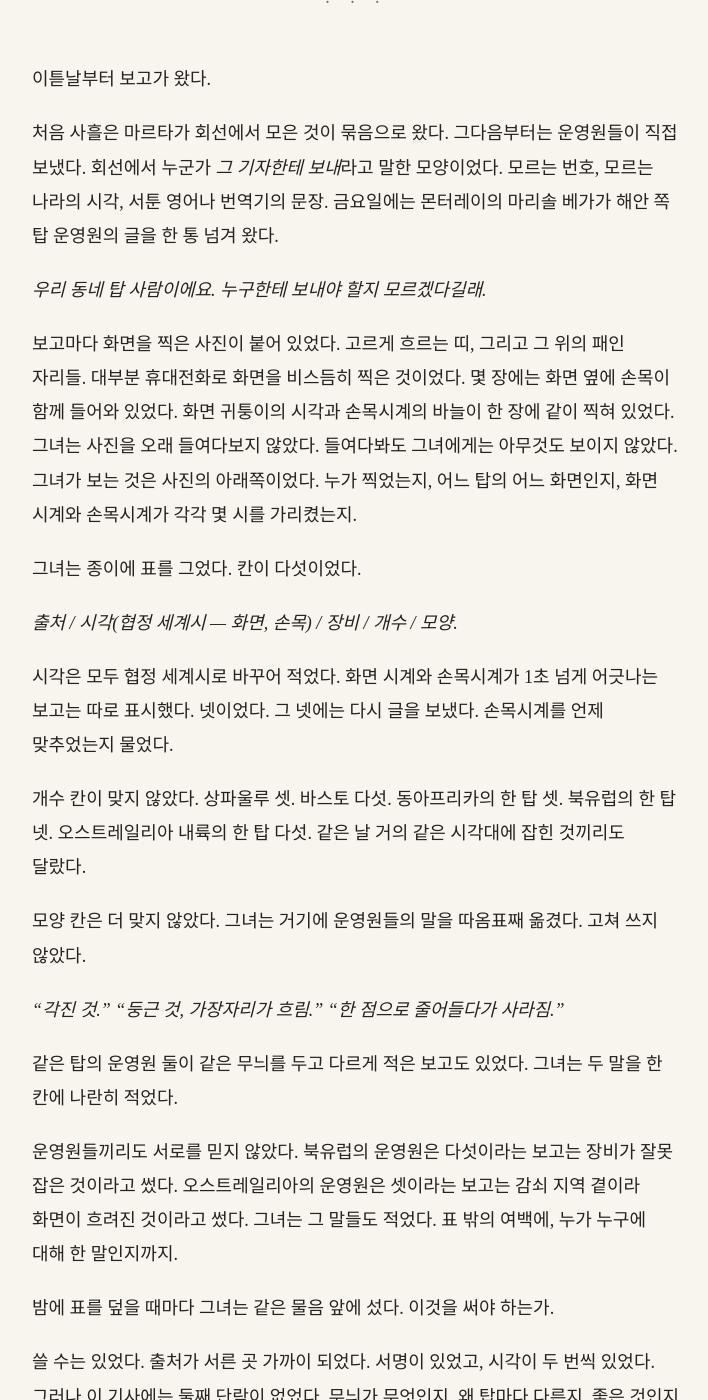
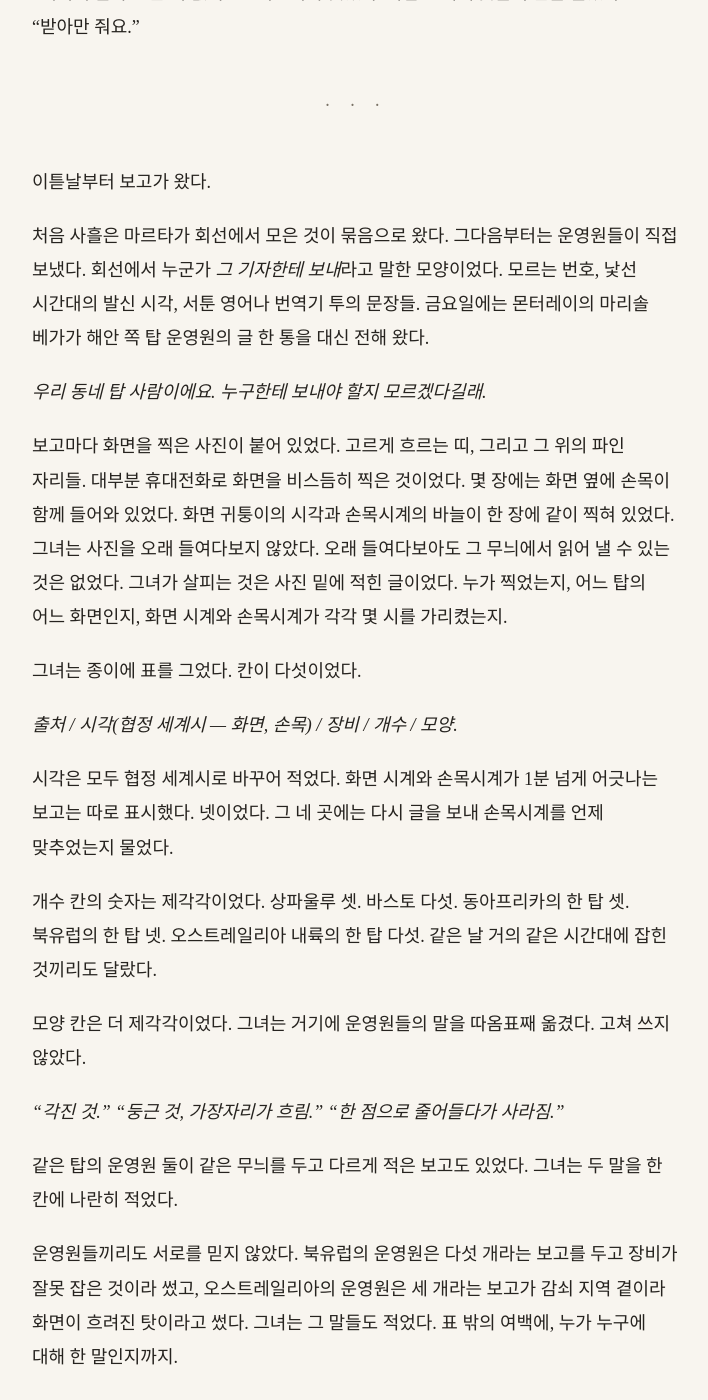
Before and after one commit to kangkkang/writer_s1_public, a Jekyll site: the page built from vol2/085.md, in a window 1280 px wide and 1400 px high, scrolled down 4141 px. Shown: the whole window, without its empty margins (284-992 px from the left). Built offline with Jekyll 4.4.1, drawn with Linux system fonts in a browser that asks for light colours; our own code applies the rules of GitHub Pages for plain Markdown files; some of the changed text lies outside the part shown.

Commit message:
Update from https://github.com/kangkkang/writer_s1/commit/4e8c0ec19b1183ec54e06cc746989aadc0db55f2

```diff
--- a/vol2/085.md
+++ b/vol2/085.md
@@ -1,18 +1,18 @@
 # 85. 이름 없는 간섭
 
-9월 6일 화요일 아침, 클레망스가 내려간 주차장 지하 2층의 달걀 칸 앞에 줄이 서 있었다.
+9월 6일 화요일 아침, 클레망스가 주차장 지하 2층으로 내려갔을 때 달걀 칸 앞에는 줄이 서 있었다.
 
-기둥 사이의 분필 칸들은 석 달 전보다 늘어 있었다. 감자와 꿀과 직접 구운 빵 사이에 이제는 양초와 건전지와 손으로 기운 옷이 놓였다. 천장의 형광등은 반쯤만 켜져 있었다. 나머지는 누가 빼 간 자리였다. 사람들은 칸마다 작은 등을 하나씩 세워 두고 장사를 했다.
+기둥 사이의 분필 칸들은 석 달 전보다 늘어 있었다. 감자와 꿀과 직접 구운 빵 사이에 이제는 양초와 건전지와 손으로 기운 옷이 놓였다. 천장의 형광등은 반쯤만 켜져 있었다. 나머지 자리는 누군가 형광등을 빼 가 비어 있었다. 사람들은 칸마다 작은 등을 하나씩 세워 두고 장사를 했다.
 
 그녀는 달걀 여섯 개를 골랐다. 파는 여자가 종이 상자에 달걀을 하나씩 넣으며 셌다. 넷까지 셌을 때 옆 칸에서 누군가 말했다.
 
 "9시예요."
 
-옛 물건을 늘어놓는 탁자의 주인이 라디오의 손잡이를 감기 시작했다. 손잡이가 돌 때마다 안에서 작은 톱니가 갈리는 소리가 났다. 일흔쯤의 남자였다. 탁자 위에는 늘 있던 것들이 있었다. 낡은 탁상시계, 구리 냄비, 손으로 감는 라디오. 탁자 끝에 늘 엉켜 있던 전선 뭉치는 보이지 않았다.
+옛 물건을 파는 일흔쯤 된 탁자 주인이 손으로 감는 라디오를 집어 들고 손잡이를 돌리기 시작했다. 손잡이가 돌 때마다 안에서 작은 톱니가 갈리는 소리가 났다. 탁자 위에는 낡은 탁상시계와 구리 냄비가 늘 있던 자리에 놓여 있었지만, 탁자 끝에 늘 엉켜 있던 전선 뭉치는 보이지 않았다.
 
-지하 2층에서는 전화가 잘 잡히지 않았다. 프롬도 그랬다. 그래서 사람들이 탁자 쪽으로 모여들었다. 달걀 칸의 여자가 상자를 든 채 왔다. 빵 칸의 남자가 앞치마에 손을 닦으며 왔다. 아이를 업은 여자가 왔다. 아무도 서로를 보지 않았다. 모두 작은 검은 상자를 보았다.
+지하 2층에서는 통신 신호가 잘 잡히지 않았다. 프롬도 마찬가지였다. 그래서 사람들이 탁자 쪽으로 모여들었다. 달걀 칸의 여자가 나머지 두 알을 마저 담은 상자를 그녀에게 건네고는 함께 다가왔다. 빵 칸의 남자가 앞치마에 손을 닦으며 왔다. 아이를 업은 여자가 왔다. 아무도 서로를 보지 않았다. 모두 작은 검은 상자를 보았다.
 
-잡음 사이로 먼저 헤들룬드의 목소리가 나왔다. 그녀는 그 목소리를 5년 동안 회의실에서 들었다. 짧았다. 오늘의 발표는 과학자들과 각국 정부가 함께 한다는 것, 숫자는 하나만 말한다는 것.
+잡음 사이로 먼저 헤들룬드의 목소리가 나왔다. 그녀는 그 목소리를 5년 동안 회의실에서 들었다. 인사말은 짧았다. 오늘의 발표는 과학자들과 각국 정부가 함께 한다는 것, 숫자는 하나만 말한다는 것.
 
 그다음이 그의 목소리였다.
 
@@ -48,17 +48,17 @@
 
 *실었어요. 과장 말이 같았어요.*
 
-7월에 보낸 냉각 병동의 기사였다. 그녀는 《미드라인》의 웹판에서 자기 기사를 찾았다. 셋째 단락의 이름 셋이 그대로 있었다. 그녀는 창을 닫았다.
+7월에 보낸 냉각 병동의 기사였다. 그녀는 《미드라인》의 웹판에서 자기 기사를 찾았다. 셋째 단락에 적은 이름 둘이 그대로 실려 있었다. 그녀는 창을 닫았다.
 
-목요일에 관리인이 문 밑으로 종이를 넣었다. 계약이 이달 말에 끝난다고 했다. 석 달짜리를 두 번 이었다. 그녀는 다음 달 치만 다시 냈다.
+목요일에 관리인이 문 밑으로 종이를 넣었다. 계약이 이달 말에 끝난다고 했다. 석 달짜리 단기 계약이 끝나는 달이었다. 이번에는 다음 달 치만 다시 냈다.
 
 ---
 
 9월 13일 화요일 밤, 마르타에게서 전화가 왔다.
 
-밤 10시가 넘어 있었다. 마르타의 뒤에서 바람 소리가 났다. 터빈의 낮은 웅웅거림도 났다.
+밤 10시가 넘어 있었다. 수화기 너머로 바람 소리와 함께 터빈이 낮게 웅웅거리는 소리가 들려왔다.
 
-"회선에서 이상한 얘기가 돌아요." 마르타가 말했다. "상파울루 남쪽 능선의 탑 아시죠. 거기 운영원이 사흘 전에 계측 화면에 처음 보는 무늬가 잡혔대요. 운영 본부에 올렸더니 '장비 점검 바람' 한 줄 왔대요. 그게 다예요."
+"회선에서 이상한 얘기가 돌아요." 마르타가 말했다. "상파울루 남쪽 능선의 탑 아시죠? 거기 운영원 말로는 사흘 전 계측 화면에 처음 보는 무늬가 잡혔대요. 운영 본부에 올렸더니 '장비 점검 바람' 딱 한 줄 왔대요. 그게 다예요."
 
 "무늬요?"
 
@@ -70,13 +70,13 @@
 
 그녀가 무언가를 물으려 하자 마르타가 먼저 말했다.
 
-"앵커는 아니에요. 앵커면 각이 지잖아요. 이건 각이 없어요. 그냥 패여요. 엄지로 찰흙을 누른 자리 같아요."
+"앵커는 아니에요. 앵커면 각이 지잖아요. 이건 각이 없어요. 그냥 움푹 파여요. 엄지로 찰흙을 누른 자리 같아요."
 
 그녀는 탁자 위의 종이를 끌어당겼다. 연필을 찾았다.
 
 "왜 저한테 전화했어요?"
 
-"본부에 올리면 한 줄 와요. 기자님은 성까지 물었잖아요." 마르타가 말했다. "누가 받아 적어 두기라도 해야 할 것 같아서요. 이게 뭔지 몰라도요."
+마르타가 말했다. "본부에 올려 봐야 한 줄짜리 답만 와요. 기자님은 제 성까지 물어보셨잖아요. 이게 뭔지 몰라도 누가 받아 적어 두기라도 해야 할 것 같아서요."
 
 "사진 있어요?"
 
@@ -86,7 +86,7 @@
 
 전화 저쪽이 잠깐 조용했다. 바람 소리만 났다.
 
-"손목시계요. 태엽이에요." 마르타가 말했다. "작년 여름에 그 박자 일 터지고 나서 운영원들이 다들 하나씩 찼어요. 화면 시계를 못 믿겠어서요. 기자님이 쓴 기사 때문이에요."
+마르타가 대답했다. "태엽 손목시계요. 작년 여름에 시계 박자 어긋난 일 터지고 나서 운영원들이 다들 하나씩 찼어요. 화면 시계를 못 믿겠어서요. 기자님이 쓴 기사 때문이에요."
 
 "그 시계로도 적어 주세요. 무늬가 생긴 시각이랑 없어진 시각. 둘 다요."
 
@@ -100,31 +100,31 @@
 
 이튿날부터 보고가 왔다.
 
-처음 사흘은 마르타가 회선에서 모은 것이 묶음으로 왔다. 그다음부터는 운영원들이 직접 보냈다. 회선에서 누군가 *그 기자한테 보내*라고 말한 모양이었다. 모르는 번호, 모르는 나라의 시각, 서툰 영어나 번역기의 문장. 금요일에는 몬터레이의 마리솔 베가가 해안 쪽 탑 운영원의 글을 한 통 넘겨 왔다.
+처음 사흘은 마르타가 회선에서 모은 것이 묶음으로 왔다. 그다음부터는 운영원들이 직접 보냈다. 회선에서 누군가 *그 기자한테 보내*라고 말한 모양이었다. 모르는 번호, 낯선 시간대의 발신 시각, 서툰 영어나 번역기 투의 문장들. 금요일에는 몬터레이의 마리솔 베가가 해안 쪽 탑 운영원의 글 한 통을 대신 전해 왔다.
 
 *우리 동네 탑 사람이에요. 누구한테 보내야 할지 모르겠다길래.*
 
-보고마다 화면을 찍은 사진이 붙어 있었다. 고르게 흐르는 띠, 그리고 그 위의 패인 자리들. 대부분 휴대전화로 화면을 비스듬히 찍은 것이었다. 몇 장에는 화면 옆에 손목이 함께 들어와 있었다. 화면 귀퉁이의 시각과 손목시계의 바늘이 한 장에 같이 찍혀 있었다. 그녀는 사진을 오래 들여다보지 않았다. 들여다봐도 그녀에게는 아무것도 보이지 않았다. 그녀가 보는 것은 사진의 아래쪽이었다. 누가 찍었는지, 어느 탑의 어느 화면인지, 화면 시계와 손목시계가 각각 몇 시를 가리켰는지.
+보고마다 화면을 찍은 사진이 붙어 있었다. 고르게 흐르는 띠, 그리고 그 위의 파인 자리들. 대부분 휴대전화로 화면을 비스듬히 찍은 것이었다. 몇 장에는 화면 옆에 손목이 함께 들어와 있었다. 화면 귀퉁이의 시각과 손목시계의 바늘이 한 장에 같이 찍혀 있었다. 그녀는 사진을 오래 들여다보지 않았다. 오래 들여다보아도 그 무늬에서 읽어 낼 수 있는 것은 없었다. 그녀가 살피는 것은 사진 밑에 적힌 글이었다. 누가 찍었는지, 어느 탑의 어느 화면인지, 화면 시계와 손목시계가 각각 몇 시를 가리켰는지.
 
 그녀는 종이에 표를 그었다. 칸이 다섯이었다.
 
 *출처 / 시각(협정 세계시 — 화면, 손목) / 장비 / 개수 / 모양.*
 
-시각은 모두 협정 세계시로 바꾸어 적었다. 화면 시계와 손목시계가 1초 넘게 어긋나는 보고는 따로 표시했다. 넷이었다. 그 넷에는 다시 글을 보냈다. 손목시계를 언제 맞추었는지 물었다.
+시각은 모두 협정 세계시로 바꾸어 적었다. 화면 시계와 손목시계가 1분 넘게 어긋나는 보고는 따로 표시했다. 넷이었다. 그 네 곳에는 다시 글을 보내 손목시계를 언제 맞추었는지 물었다.
 
-개수 칸이 맞지 않았다. 상파울루 셋. 바스토 다섯. 동아프리카의 한 탑 셋. 북유럽의 한 탑 넷. 오스트레일리아 내륙의 한 탑 다섯. 같은 날 거의 같은 시각대에 잡힌 것끼리도 달랐다.
+개수 칸의 숫자는 제각각이었다. 상파울루 셋. 바스토 다섯. 동아프리카의 한 탑 셋. 북유럽의 한 탑 넷. 오스트레일리아 내륙의 한 탑 다섯. 같은 날 거의 같은 시간대에 잡힌 것끼리도 달랐다.
 
-모양 칸은 더 맞지 않았다. 그녀는 거기에 운영원들의 말을 따옴표째 옮겼다. 고쳐 쓰지 않았다.
+모양 칸은 더 제각각이었다. 그녀는 거기에 운영원들의 말을 따옴표째 옮겼다. 고쳐 쓰지 않았다.
 
 *"각진 것."* *"둥근 것, 가장자리가 흐림."* *"한 점으로 줄어들다가 사라짐."*
 
 같은 탑의 운영원 둘이 같은 무늬를 두고 다르게 적은 보고도 있었다. 그녀는 두 말을 한 칸에 나란히 적었다.
 
-운영원들끼리도 서로를 믿지 않았다. 북유럽의 운영원은 다섯이라는 보고는 장비가 잘못 잡은 것이라고 썼다. 오스트레일리아의 운영원은 셋이라는 보고는 감쇠 지역 곁이라 화면이 흐려진 것이라고 썼다. 그녀는 그 말들도 적었다. 표 밖의 여백에, 누가 누구에 대해 한 말인지까지.
+운영원들끼리도 서로를 믿지 않았다. 북유럽의 운영원은 다섯 개라는 보고를 두고 장비가 잘못 잡은 것이라 썼고, 오스트레일리아의 운영원은 세 개라는 보고가 감쇠 지역 곁이라 화면이 흐려진 탓이라고 썼다. 그녀는 그 말들도 적었다. 표 밖의 여백에, 누가 누구에 대해 한 말인지까지.
 
 밤에 표를 덮을 때마다 그녀는 같은 물음 앞에 섰다. 이것을 써야 하는가.
 
-쓸 수는 있었다. 출처가 서른 곳 가까이 되었다. 서명이 있었고, 시각이 두 번씩 있었다. 그러나 이 기사에는 둘째 단락이 없었다. 무늬가 무엇인지, 왜 탑마다 다른지, 좋은 것인지 나쁜 것인지. 그 자리를 비워 둔 채 '발신망에 정체 모를 무늬'라는 제목을 내보내면, 일주일 전 '수십 년'을 들은 사람들이 그 빈자리에 무엇을 채울지 그녀는 알 것 같았다. 끝이 당겨졌다고 읽을 것이었다. 누군가는 하늘에서 무엇이 내려온다고 읽을 것이었다. 5년 반 전 새너제이역 근처의 모텔 방에서 그가 한 말이 있었다. 모르는 걸 보내면 사람들이 마음대로 이름을 붙인다고. 그때 그녀는 그 말이 겁쟁이의 말이라고 생각했다.
+쓸 수는 있었다. 출처가 서른 곳 가까이 되었다. 서명이 있었고, 시각이 두 번씩 있었다. 그러나 이 기사에는 둘째 단락이 없었다. 무늬가 무엇인지, 왜 탑마다 다른지, 좋은 것인지 나쁜 것인지. 그 자리를 비워 둔 채 '발신망에 정체 모를 무늬'라는 제목을 내보내면, 일주일 전 '수십 년'을 들은 사람들이 그 빈자리에 무엇을 채울지 그녀는 알 것 같았다. 끝이 당겨졌다고 읽을 터였다. 누군가는 하늘에서 무언가가 내려온다고 받아들일지도 몰랐다. 5년 반 전 새너제이역 근처의 모텔 방에서 그가 한 말이 있었다. 모르는 걸 보내면 사람들이 마음대로 이름을 붙인다고. 그때 그녀는 그 말이 겁쟁이의 말이라고 생각했다.
 
 운영원들도 아직은 이름을 쓰지 말아 달라고 했다. 본부에서 한 줄짜리 답만 오는 처지에, 기사에 이름이 나면 다음에는 그 한 줄도 오지 않을 거라고.
 
@@ -134,9 +134,9 @@
 
 9월 26일 월요일 오후, 그녀는 아파트 벽 한쪽에 화면을 띄웠다.
 
-TF와 각국 정부의 공개 검토였다. 처음으로 중계되는 회의였다. 마운틴뷰의 격납고 회의실이었다. 봉인 전까지 그녀가 탁자 끝에 앉던 방이었다. 벽은 다시 각국 정부의 화면들로 차 있었다. 탁자 둘레에는 사람들이 앉아 있었다. 몇 자리는 비어 있었다.
+처음으로 일반에 중계되는 TF와 각국 정부의 공개 검토 회의였다. 화면에 잡힌 곳은 마운틴뷰의 격납고 회의실로, 봉인 전까지 그녀가 탁자 끝에 앉던 방이었다. 벽은 다시 각국 정부의 화면들로 채워졌고, 탁자 둘레에는 몇 자리를 비운 채 사람들이 앉아 있었다.
 
-헤들룬드가 일어섰다. 외투는 의자 등에 걸려 있었다. 엄지가 소맷부리를 한 번 눌렀다.
+헤들룬드가 일어섰다. 외투는 의자 등에 걸려 있었다. 헤들룬드는 엄지로 소맷부리를 한 번 눌렀다.
 
 "오늘부터 네 갈래를 공개로 검토하겠습니다." 헤들룬드가 말했다. "하나, 방화벽을 더 세우는 것. 둘, 프로메테우스를 멈추는 것. 셋, 지상에서 저쪽의 신호를 읽는 것. 셋 다 이미 해 본 것들이고, 셋 다 다시 봅니다. 그리고 넷째입니다. 세 나라 정부와 과학자 쪽이 함께 올린 안건입니다."
 
@@ -144,7 +144,7 @@ TF와 각국 정부의 공개 검토였다. 처음으로 중계되는 회의였
 
 "저쪽에 직접 닿을 수 있는지를 검토합니다."
 
-회의실이 조용해졌다. 그 방에서 나온 안건은 모두 막는 쪽이었다. 세우고, 펴고, 봉인하고. 회의록은 헤들룬드의 프롬이 남겨 모두에게 보냈지만, 봉인 전까지 그녀는 그 안건들을 탁자 끝에서 자기 수첩에도 받아 적었다. 화면 속 각국 정부의 얼굴들 가운데 몇이 옆 사람에게 무언가를 물었다. 소리는 들리지 않았다.
+회의실이 조용해졌다. 여태껏 그 방에서 나온 안건은 언제나 막는 쪽뿐이었다. 방화벽을 세우고, 앵커를 펴고, 통로를 봉인하는 일. 회의록은 헤들룬드의 프롬이 남겨 모두에게 보냈지만, 봉인 전까지 그녀는 그 안건들을 탁자 끝에서 자기 수첩에도 받아 적었다. 벽 화면에 떠 있는 각국 대표들 가운데 몇 사람이 옆자리 배석자에게 무언가를 물었다. 소리는 들리지 않았다.
 
 탁자 저쪽의 대표 하나가 손을 들었다. 그녀가 모르는 얼굴이었다.
 
@@ -158,7 +158,7 @@ TF와 각국 정부의 공개 검토였다. 처음으로 중계되는 회의였
 
 그는 앉았다. 대표는 더 묻지 않았다.
 
-그녀는 그가 앉은 뒤에도 화면을 보고 있었다. 5년 전이라면 그는 저 자리에서 모른다는 말을 두 번 하지 않았을 터였다. 한 번도 하지 않았을 터였다. 그것이 반가운 일인지 무서운 일인지 그녀는 정하지 못했다. 손은 탁자 위의 표를 끌어당겨 맨 아래 빈 줄을 손가락으로 짚고 있었다.
+그녀는 그가 앉은 뒤에도 화면을 보고 있었다. 5년 전이라면 그는 저 자리에서 모른다는 말을 두 번 하지 않았을 터였다. 한 번도 하지 않았을 터였다. 그 변화가 반가운 일인지 무서운 일인지 그녀는 가늠할 수 없었다. 그녀는 무심코 탁자 위의 표를 끌어당겨 손가락으로 맨 아래 빈 줄을 짚고 있었다.
 
 검토는 저녁까지 이어졌다. 그녀는 중간에 화면을 껐다.
 
@@ -166,7 +166,7 @@ TF와 각국 정부의 공개 검토였다. 처음으로 중계되는 회의였
 
 9월 30일 금요일, 보고는 서른네 건이 되었다.
 
-손목시계를 다시 물었던 넷 가운데 셋에서 답이 왔다. 둘은 시계를 그날 아침에 맞추었다고 했다. 하나는 시계가 원래 늦게 간다고 했다. 그녀는 그 셋에 표시를 하고, 답이 오지 않은 하나 옆에 *확인 중*이라고 적었다.
+시계 맞춘 시각을 다시 물었던 네 곳 가운데 세 곳에서 답이 왔다. 둘은 시계를 그날 아침에 맞추었다고 했다. 하나는 시계가 원래 늦게 간다고 했다. 그녀는 그 셋에 표시를 하고, 답이 오지 않은 하나 옆에 *확인 중*이라고 적었다.
 
 그녀는 표를 깨끗이 다시 옮겨 적었다. 보고마다 한 장씩, 사진을 붙였다. 서른네 장이었다. 그 위에 겉장을 한 장 얹었다.
 
@@ -196,8 +196,8 @@ TF와 각국 정부의 공개 검토였다. 처음으로 중계되는 회의였
 
 *"무늬 없음."*
 
-2년 반 전 그 단어는 그녀의 글씨였다. 이번에는 남의 말이었다.
+2년 반 전 '없음'이라는 한마디는 그녀가 직접 밤을 새워 확인하고 적은 말이었다. 이번에는 남의 입을 거쳐 온 말이었다.
 
-탁자 위에는 묶음이 있었다. 서른네 장. 장마다 누가, 언제, 어떤 기계로 보았는지가 적혀 있었다. 무엇을 보았는지는 적혀 있지 않았다. 모양 칸에는 남의 말만 있었다. 셋, 다섯, 각진 것, 둥근 것, 한 점으로 줄어드는 것.
+탁자 위에는 서른네 건의 보고를 추린 묶음이 놓여 있었다. 장마다 누가, 언제, 어떤 기계로 보았는지가 적혀 있었지만, 정작 무엇을 보았는지는 적혀 있지 않았다. 표의 모양 칸에는 남의 말만 모여 있었다. 셋, 다섯, 각진 것, 둥근 것, 한 점으로 줄어드는 것.
 
 그 말들이 모여서 무엇을 말하고 있는지 그녀는 몰랐다. 묶음은 받는 사람의 이름을 위로 한 채 탁자 위에 놓여 있었다.
```
Also changed, not shown: other parts of vol2/085.md (+2 -2 lines).
